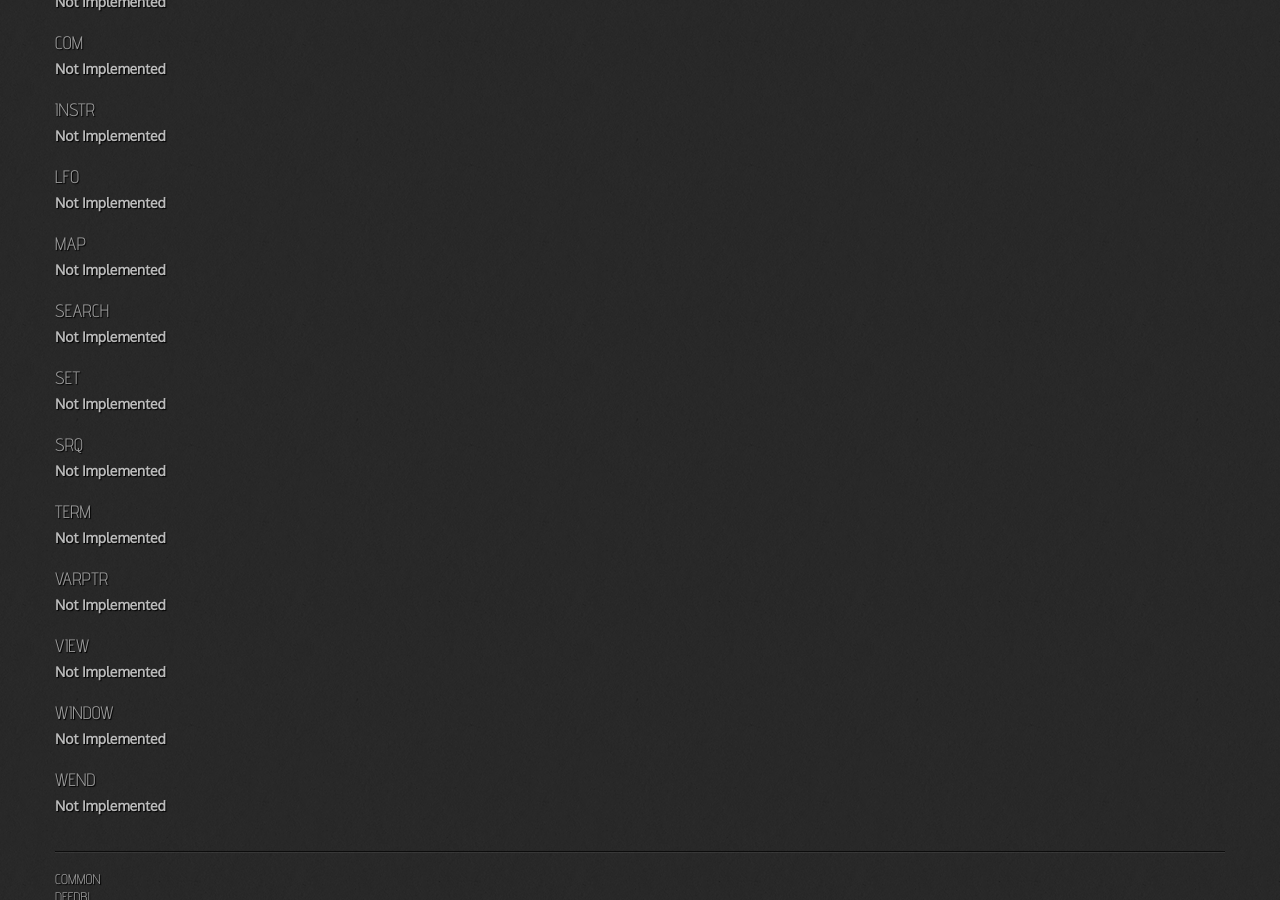
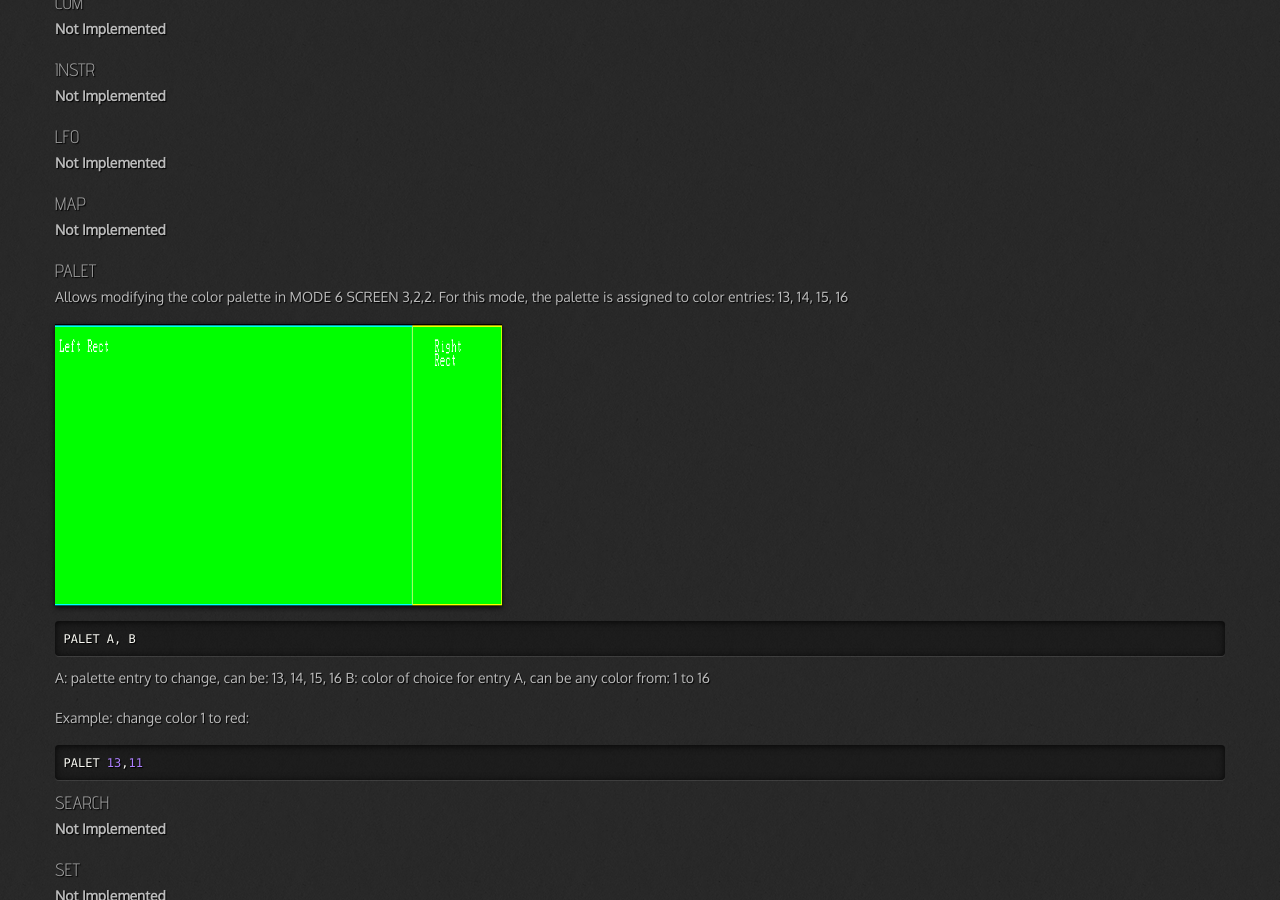
Before and after one commit to Salwan/salwan.github.io, a Jekyll site: the page built from pages/pc6002.md, in a window 1280 px wide and 900 px high, scrolled down 5083 px. Built offline with Jekyll 4.4.1, drawn with Linux system fonts in a browser that asks for light colours; nearby versions of some CDN libraries.

Commit message:
Added PALET to PC-60 ref

```diff
--- a/pages/pc6002.md
+++ b/pages/pc6002.md
@@ -153,7 +151,7 @@
 LOAD|LOCATE|LOF|LOG|LPOS|LPRINT|LSE|LSET
 MAP|MENU|MERGE|MID$|MKD$|MKI$|MOD|MON
 MOTOR|NAME|NEW|NEXT|NOT|OCT$|OFF|ON
-OPEN|OR|OUT|PAINT|PALET|PEEK|PEN|PLAY
+OPEN|OR|OUT|PAINT|[PALET](#basic_PALET)|PEEK|PEN|PLAY
 POINT|POKE|POS|PRESET|PRINT|PSET|PUT|READ
 REM|RENUM|RESTORE|RESUME|RETURN|RIGHT$|ROLL|RSET
 RUN|SAVE|SCREEN|SEARCH|SET|SIN|SOUND|SPC(
@@ -275,6 +273,26 @@
 
 **Not Implemented**
 
+### PALET
+{: #basic_PALET}
+
+Allows modifying the color palette in MODE 6 SCREEN 3,2,2. For this mode, the palette is assigned to color entries: 13, 14, 15, 16
+
+![mode6screen3_rects_gif]
+
+~~~ vb
+PALET A, B
+~~~
+
+A: palette entry to change, can be: 13, 14, 15, 16
+B: color of choice for entry A, can be any color from: 1 to 16
+
+Example: change color 1 to red:
+
+~~~ vb
+PALET 13,11
+~~~
+
 ### SEARCH
 {: #basic_SEARCH}
 
```
Also changed, not shown: other parts of pages/pc6002.md (+0 -2 lines).
